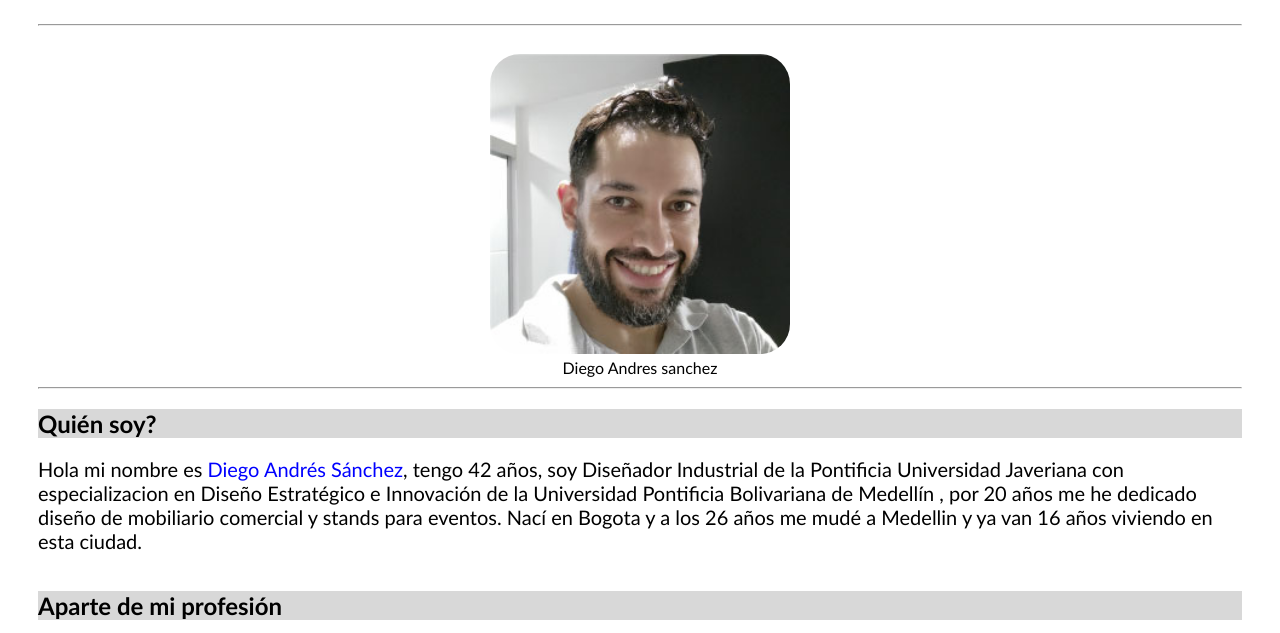
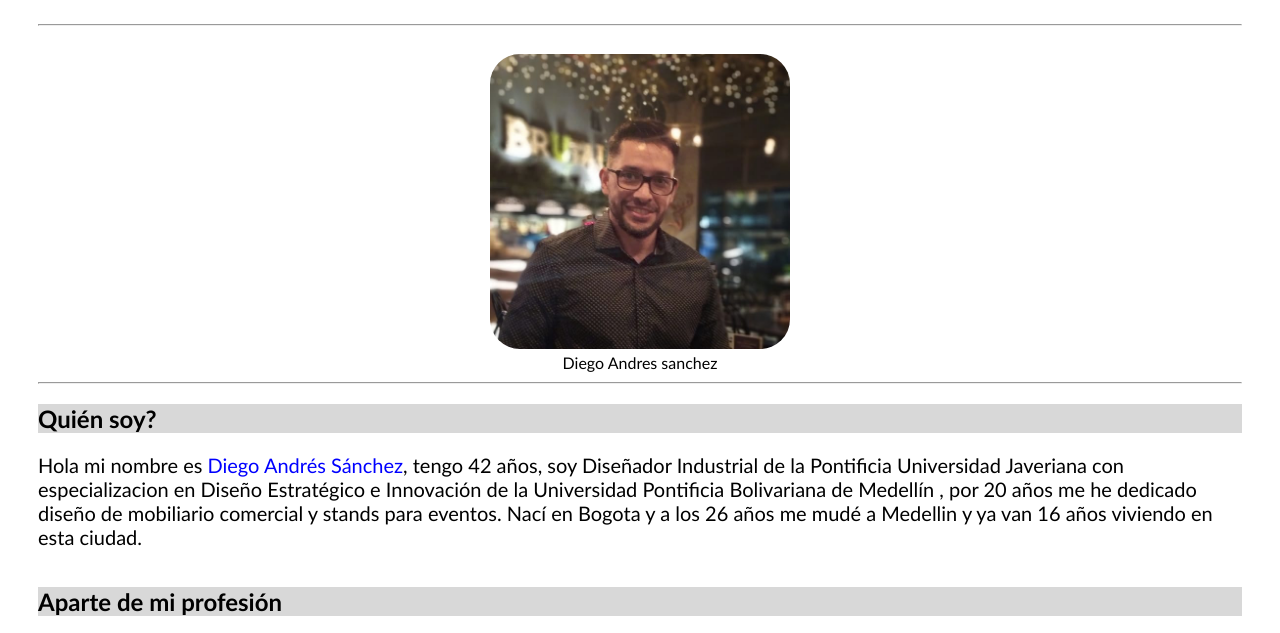
Before and after one commit to Diansa22/www, a plain HTML site: page index.html in a window 1280 px wide. Shown: the part 136-769 px from the top of the page. Drawn offline with Linux system fonts and the light colour scheme.

Commit message:
reload foto

```diff
--- a/index.html
+++ b/index.html
@@ -42,7 +42,7 @@ body {
     <hr>
     <br>
     <figure>
-        <img src="assets/mi-foto.jpg"alt="mi foto"/>
+        <img src="assets/mi foto.jpeg"alt="mi foto"/>
         <figcaption>Diego Andres sanchez</figcaption>
     </figure>
     <hr>
```
Also changed, not shown: assets/Mi-foto.jpg (deleted), assets/mi foto.jpeg (added).
